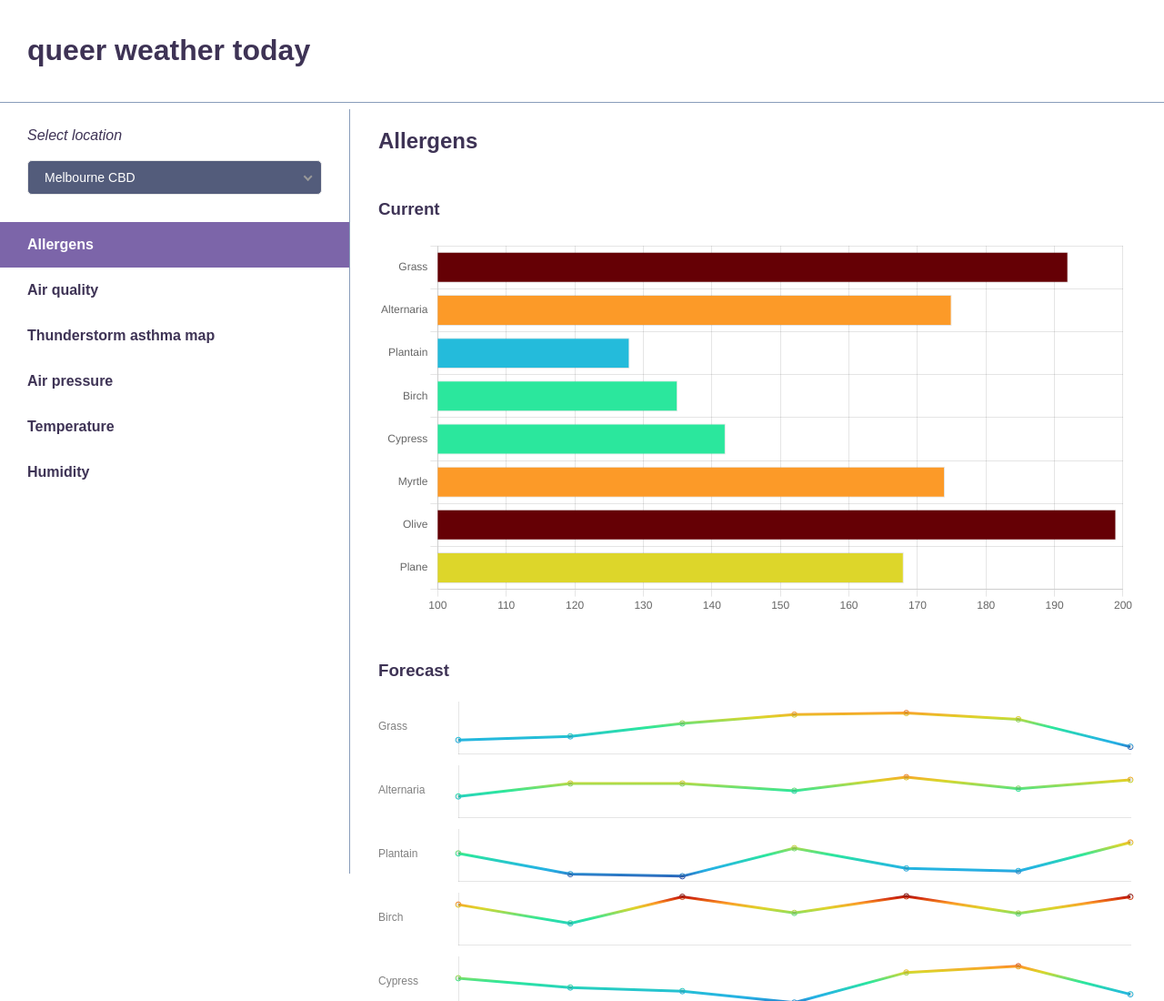
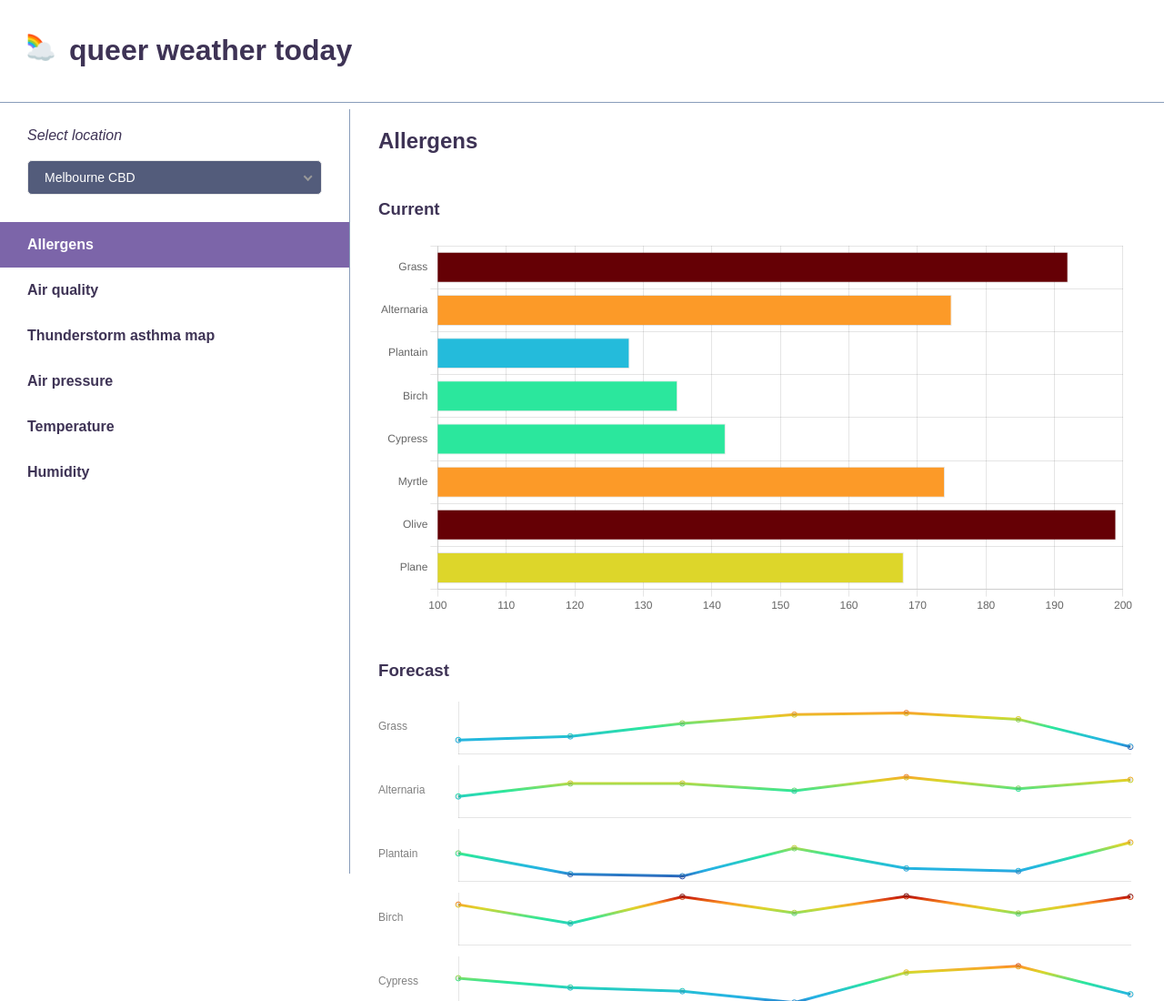
Before and after one commit to cosmicviscera/queer-weather-today, a plain HTML site: page index.html in a window 1280 px wide. Shown: the top 1100 px of the page at 91% size. Drawn offline with nearby package versions, Linux system fonts and the light colour scheme.

Commit message:
Add logo

```diff
--- a/index.html
+++ b/index.html
@@ -17,7 +17,8 @@
     <script src="allergens.js"></script>
 
     <div class="header">
-      <h1><a href="index.html">queer weather today</a></h1>
+      <h1><a href="index.html"><img alt="emoji of a rainbow peeking out from behind two rain clouds"
+                                    id="logo" src="rainbowcloud.png"/>queer weather today</a></h1>
     </div>
 
     <div class="page">
--- a/style.css
+++ b/style.css
@@ -45,6 +45,12 @@ img {
   width: 100%;
   z-index: 1;
   border-bottom: 1px solid var(--light-neutral);
+}
+
+#logo {
+  width: 30px;
+  margin-right: 16px;
+  float: left;
 }
 
 .header a {
```
Also changed, not shown: rainbowcloud.png (added).
